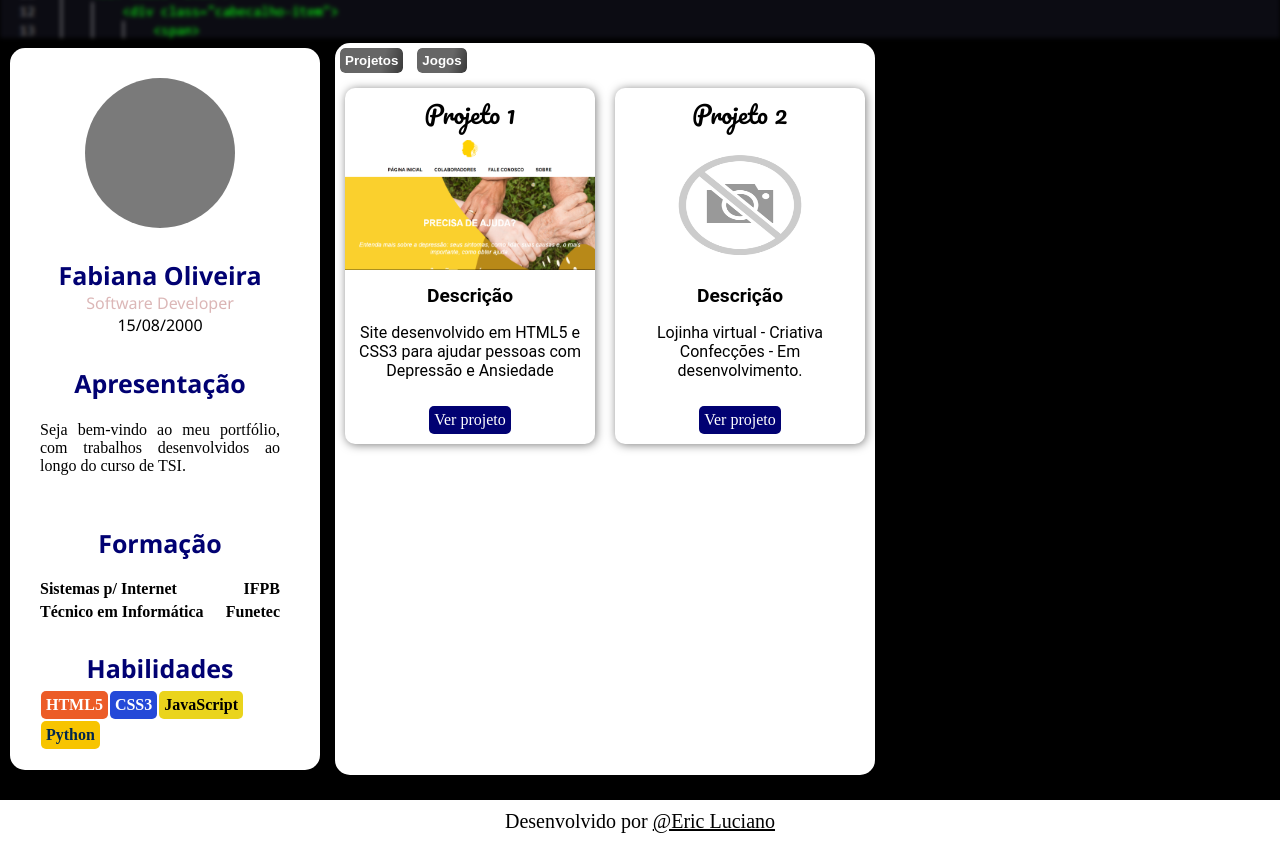
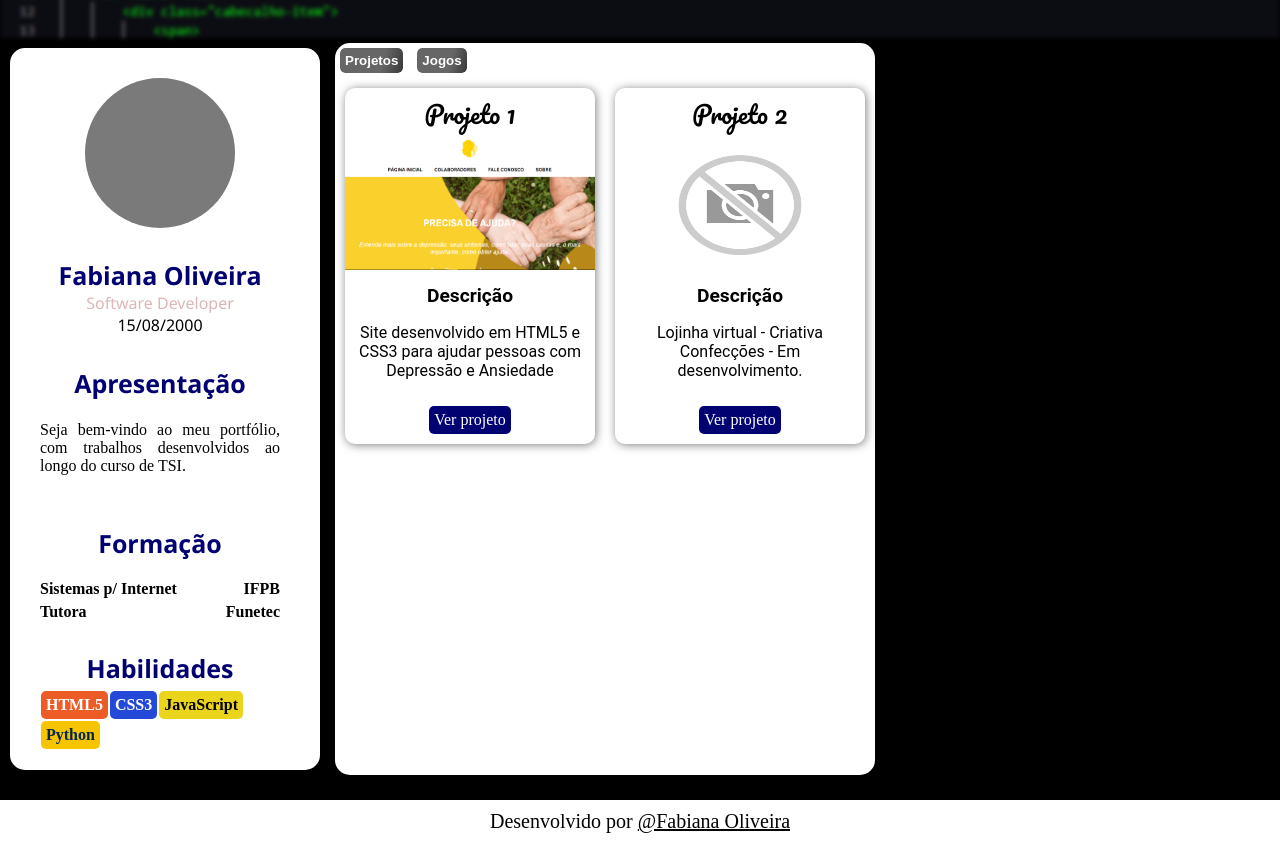
Before and after one commit to fabianabeda/ProjetoPortf-lio, a plain HTML site: page index.html in a window 1280 px wide. Shown: the part 212-1062 px from the top of the page. Drawn offline with Linux system fonts and the light colour scheme.

Commit message:
alterações 24/06

```diff
--- a/index.html
+++ b/index.html
@@ -55,7 +55,7 @@
             </p>
             <p>
               <span class="links">
-                <a  href="https://funetec.com/cursos/8">Técnico em Informática</a>
+                <a  href="https://funetec.com/cursos/8">Tutora</a>
               </span>
               <span class="links">
                 <a href="https://funetec.com/">Funetec</a>
@@ -96,7 +96,7 @@
 
     <footer class="rodape">
       <p>Desenvolvido por
-        <a href="https://www.linkedin.com/in/eric-luciano-a-s/">@Eric Luciano</a>
+        <a href="https://www.linkedin.com/in/eric-luciano-a-s/">@Fabiana Oliveira</a>
       </p>
     </footer>
 
```
